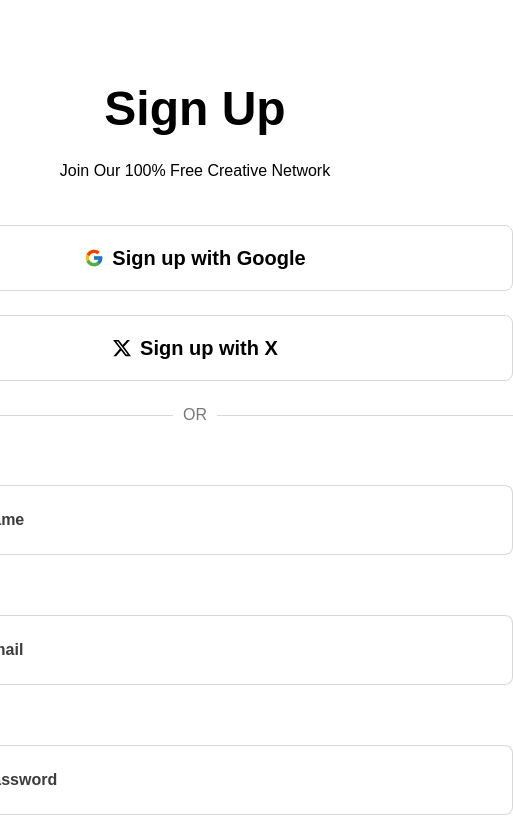
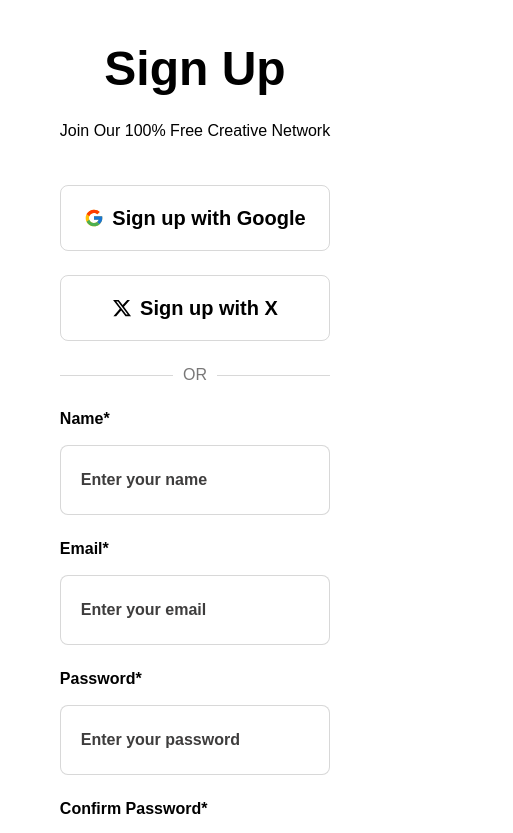
Before and after one commit to jahidhasan136/halinas2, a Next.js app: page /signup in a window 390 px wide. Shown: the top 833 px of the page, 513 px wide, since content can reach past the window. Built offline with nearby package versions, Linux system fonts and the light colour scheme.

Commit message:
sign up responsive

```diff
--- a/src/app/(auth)/signup/page.tsx
+++ b/src/app/(auth)/signup/page.tsx
@@ -3,7 +3,7 @@
 
 const page = () => {
   return (
-    <div className="container grid place-content-center items-center text-center min-h-screen pt-20 pb-[120px]">
+    <div className="container grid place-content-center items-center text-center min-h-screen pt-10 md:pt-20 pb-[60px] md:pb-[120px]">
       <SignupPage />
     </div>
   );
--- a/src/components/authpages/SignupPage.tsx
+++ b/src/components/authpages/SignupPage.tsx
@@ -33,7 +33,7 @@
     // } catch (error) {}
   };
   return (
-    <div className="w-[636px]">
+    <div className="md:w-[636px]">
       <div className="grid gap-6">
         <h1 className="text-5xl font-bold leading-[57px] capitalize text-black">
           Sign Up
```
